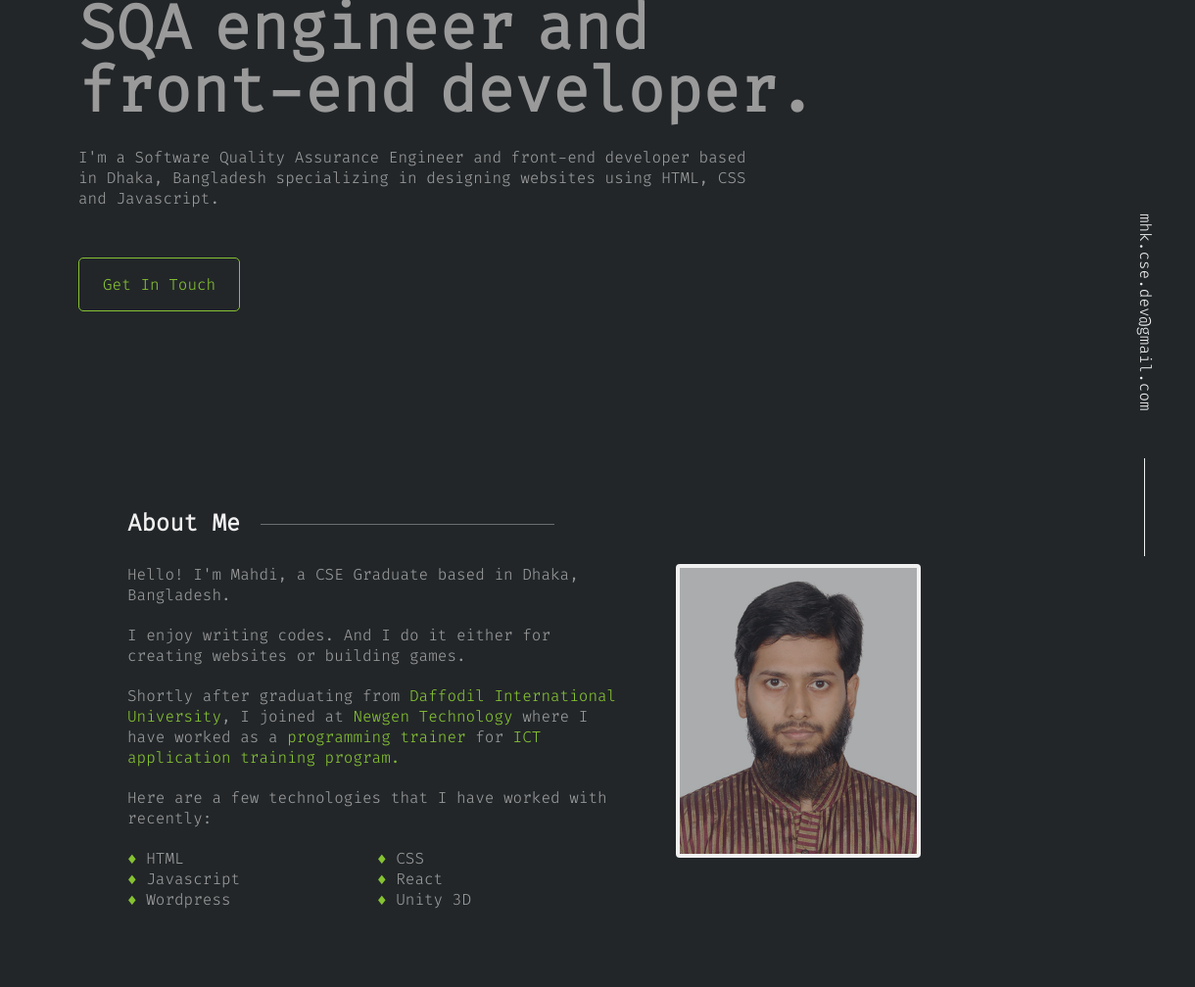
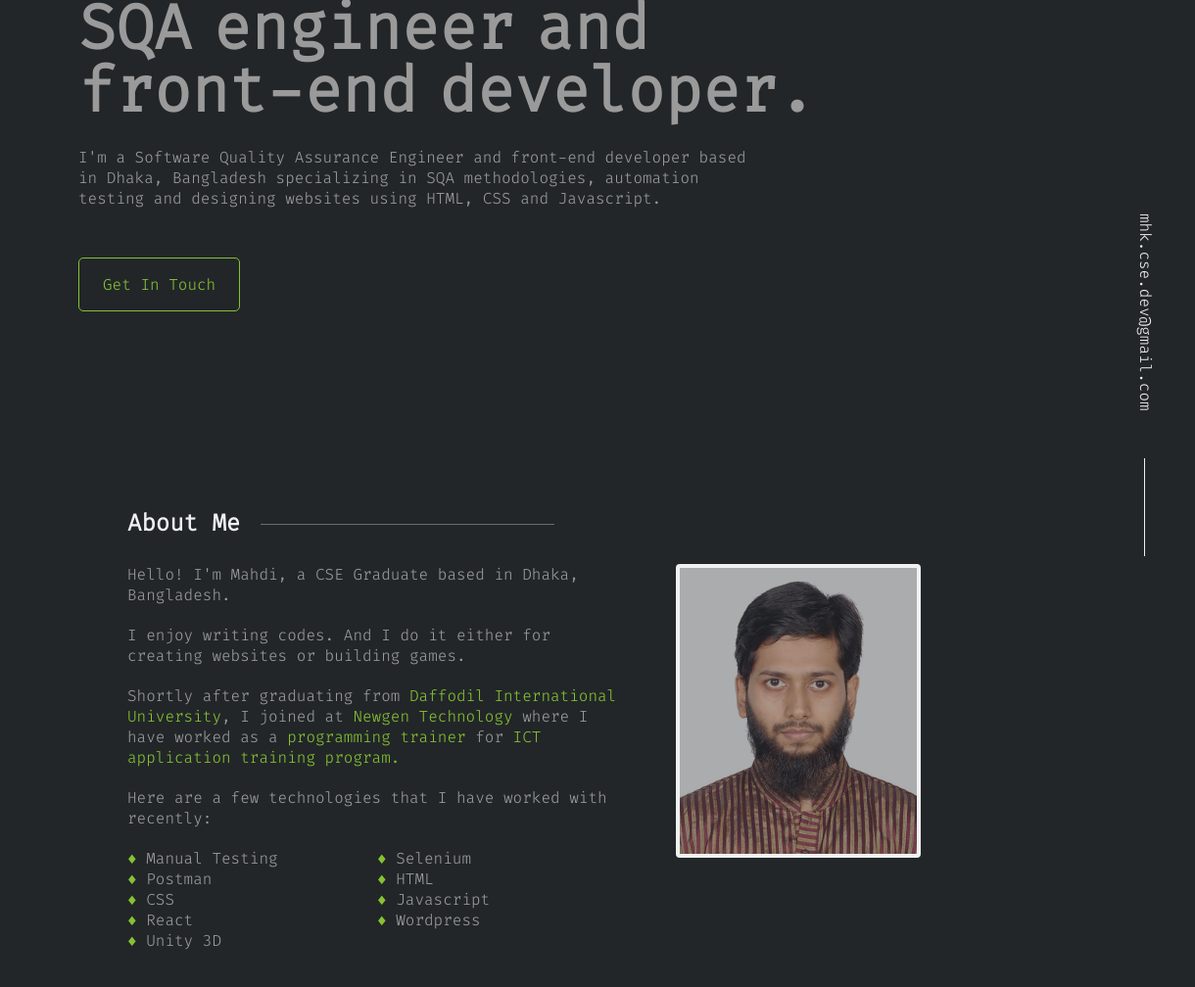
Before and after one commit to mhk1121992/portfolio, a plain HTML site: page index.html in a window 1280 px wide. Shown: the part 232-1240 px from the top of the page at 98% size, 60-1280 px from the left. Drawn offline with Linux system fonts and the light colour scheme.

Commit message:
sqa skills added

```diff
--- a/index.html
+++ b/index.html
@@ -68,7 +68,7 @@
         <h1 id="front-end">SQA engineer and<br>front-end developer.</h1>
       </div>
       <div class="fadeup-transition">
-        <p id="my-description">I'm a Software Quality Assurance Engineer and front-end developer based in Dhaka, Bangladesh specializing in designing websites using HTML, CSS and Javascript.</p>
+        <p id="my-description">I'm a Software Quality Assurance Engineer and front-end developer based in Dhaka, Bangladesh specializing in SQA methodologies, automation testing and  designing websites using HTML, CSS and Javascript.</p>
       </div>
       <div class="fadeup-transition">
         <a href="mailto:mhk.cse.dev@gmail.com" class="get-in-touch">
@@ -87,6 +87,9 @@
             <p class="abt-my-description">Shortly after graduating from <span class="text-span">Daffodil International University</span>, I joined at <span class="text-span">Newgen Technology</span> where I have worked as a <span class="text-span">programming trainer</span> for <span class="text-span">ICT application training program.</span></p>
             <p>Here are a few technologies that I have worked with recently:</p>
             <ul id="technologies">
+              <li>Manual Testing</li>
+              <li>Selenium</li>
+              <li>Postman</li>
               <li>HTML</li>
               <li>CSS</li>
               <li>Javascript</li>
```
